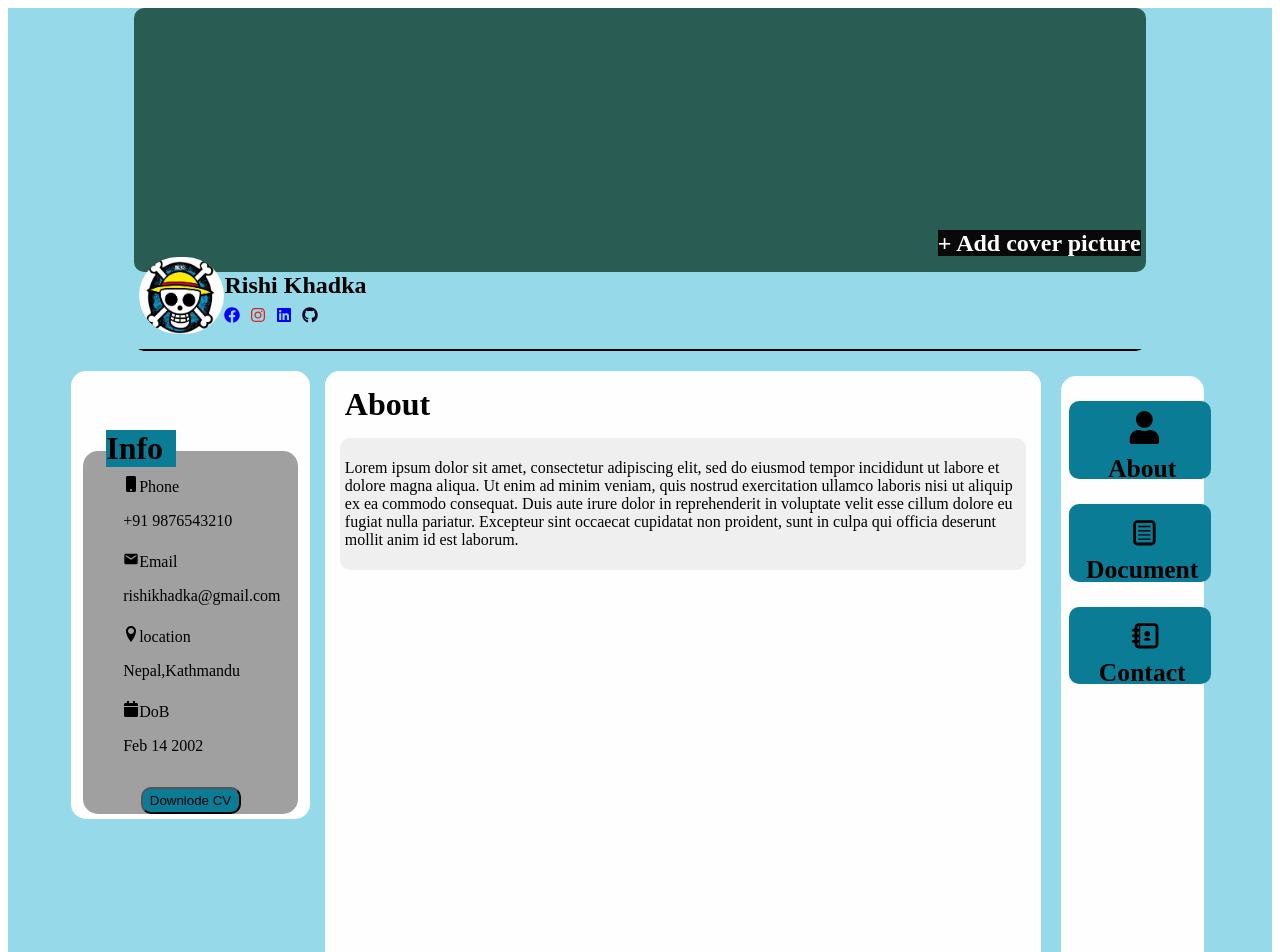
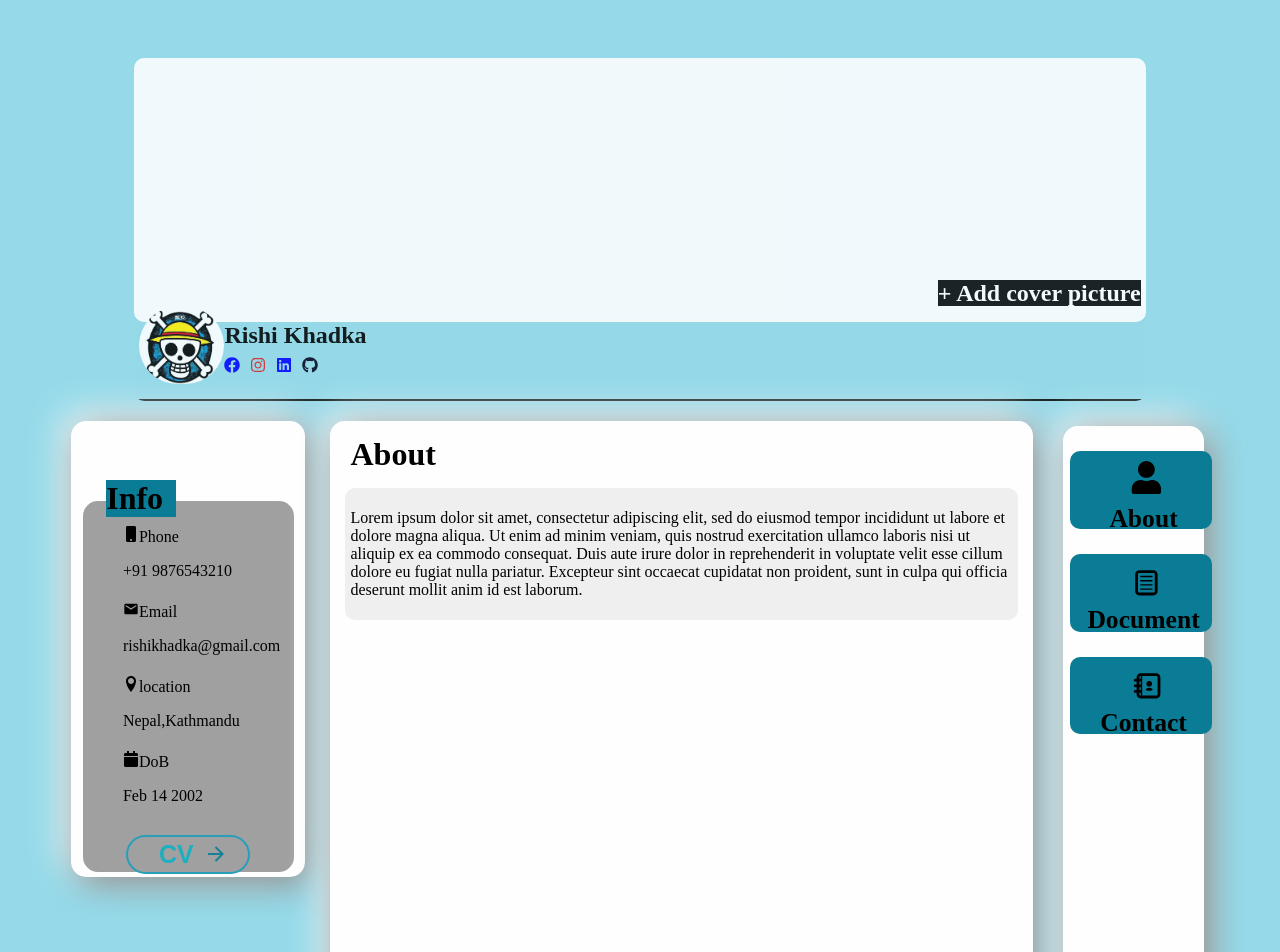
Before and after one commit to Rishikdk/Portfilo, a React (Vite) app in the folder Rishi_portfilo/: page / in a window 1280 px wide. Shown: the top 952 px of the page. Built offline with nearby package versions, Linux system fonts and the light colour scheme.

Commit message:
div animation

```diff
--- a/Rishi_portfilo/src/App.css
+++ b/Rishi_portfilo/src/App.css
@@ -5,19 +5,30 @@
   background-color: var(--main-color);
   gap: 15px;
 }
+.container_header {
+  margin-top: 50px;
+  display: flex;
+  opacity: 0.9;
+  animation: fadeOut linear;
+  animation-timeline: view();
+  animation-range: exit -70px;
+}
 
 .container_card {
   display: flex;
   flex-direction: row;
   width: 90%;
   margin: 0 auto;
-  gap: 15px;
+  gap: 25px;
   align-items: start;
 }
 
 .right_card {
   flex: 0.6;
   margin-top: 5px;
+  opacity: 0;
+  transform: translateX(60px);
+  animation: transitionIn 2s linear forwards;
   display: flex;
   padding: 5px;
 }
@@ -25,6 +36,9 @@
 .left_card {
   flex: 1;
   margin-top: 5px;
+  opacity: 0;
+  transform: translateX(-50px);
+  animation: transitionIn 2s linear forwards;
   display: flex;
   height: auto;
 }
@@ -33,6 +47,9 @@
   flex: 3;
   margin-top: 5px;
   display: flex;
+  opacity: 0;
+  transform: translateY(80px);
+  animation: transitionIn 1s linear forwards;
   border-radius: 15px;
   background-color: white;
 }
@@ -49,3 +66,23 @@
   border-radius: 10px;
   padding: 5px;
 }
+
+@keyframes transitionIn {
+  to {
+    opacity: 1;
+    transform: translateX(0);
+  }
+}
+
+@keyframes transitionInn {
+  to {
+    opacity: 1;
+    transform: translateY(0);
+  }
+}
+
+@keyframes fadeOut {
+  to {
+    opacity: 0;
+  }
+}
--- a/Rishi_portfilo/src/assets/components/Style/card.css
+++ b/Rishi_portfilo/src/assets/components/Style/card.css
@@ -7,6 +7,8 @@
   background-color: var(--white);
   justify-content: center;
   border-radius: 15px;
+
+  box-shadow: 7px 7px 35px #898989, -7px -7px 35px #ffffff;
 }
 .container_info h1 {
   display: flex;
@@ -37,12 +39,103 @@
   list-style: none;
 }
 
-.contact button {
+.animated-button {
+  position: relative;
   display: flex;
-  width: 100px;
-  height: 1.7rem;
+  align-items: center;
   justify-content: center;
-  align-items: center;
-  background-color: #0b7c95;
-  border-radius: 10px;
+  gap: 4px;
+  width: 120px;
+  height: 35px;
+  border: 4px solid;
+  border-color: transparent;
+  font-size: 25px;
+  background-color: inherit;
+  border-radius: 100px;
+  font-weight: 600;
+  color: rgb(29, 175, 192);
+  box-shadow: 0 0 0 2px rgb(39, 159, 186);
+  cursor: pointer;
+  overflow: hidden;
+  transition: all 0.6s cubic-bezier(0.23, 1, 0.32, 1);
 }
+
+.animated-button svg {
+  position: absolute;
+  width: 24px;
+  fill: rgb(21, 129, 149);
+  z-index: 9;
+  transition: all 0.8s cubic-bezier(0.23, 1, 0.32, 1);
+}
+
+.animated-button .arr-1 {
+  right: 16px;
+}
+
+.animated-button .arr-2 {
+  left: -25%;
+}
+
+.animated-button .circle {
+  position: absolute;
+  top: 50%;
+  left: 50%;
+  transform: translate(-50%, -50%);
+  width: 20px;
+  height: 20px;
+  background-color: greenyellow;
+  border-radius: 50%;
+  opacity: 0;
+  transition: all 0.8s cubic-bezier(0.23, 1, 0.32, 1);
+}
+
+.animated-button .text {
+  position: relative;
+  z-index: 1;
+  transform: translateX(-12px);
+  transition: all 0.8s cubic-bezier(0.23, 1, 0.32, 1);
+}
+
+.animated-button:hover {
+  box-shadow: 0 0 0 12px transparent;
+  color: #212121;
+  border-radius: 12px;
+}
+
+.animated-button:hover .arr-1 {
+  right: -25%;
+}
+
+.animated-button:hover .arr-2 {
+  left: 16px;
+}
+
+.animated-button:hover .text {
+  transform: translateX(12px);
+}
+
+.animated-button:hover svg {
+  fill: #212121;
+}
+
+.animated-button:active {
+  scale: 0.95;
+  box-shadow: 0 0 0 4px greenyellow;
+}
+
+.animated-button:hover .circle {
+  width: 220px;
+  height: 220px;
+  opacity: 1;
+}
+
+@keyframes transitionIn {
+  from {
+    opacity: 0;
+    transform: translateY(-30px);
+  }
+  to {
+    opacity: 1;
+    transform: translateY(0);
+  }
+}
--- a/Rishi_portfilo/src/assets/components/Style/header.css
+++ b/Rishi_portfilo/src/assets/components/Style/header.css
@@ -17,7 +17,7 @@
   height: 16.5rem;
   justify-content: flex-end;
   align-items: end;
-  background-color: #295d54;
+  background-color: var(--white);
   border-radius: 10px;
 }
 
@@ -100,3 +100,14 @@
 .github:hover {
   color: rgb(5, 0, 0);
 }
+
+@keyframes transitionIn {
+  form {
+    opacity: 0;
+    transform: translateX(-10px);
+  }
+  to {
+    opacity: 0;
+    transform: translateX(-10px);
+  }
+}
--- a/Rishi_portfilo/src/assets/components/Style/mid.css
+++ b/Rishi_portfilo/src/assets/components/Style/mid.css
@@ -8,4 +8,5 @@
   background-color: var(--white);
   border-radius: 15px;
   padding: 5px 10px;
+  box-shadow: 7px 7px 35px #898989, -7px -7px 35px #ffffff;
 }
--- a/Rishi_portfilo/src/assets/components/Style/right.css
+++ b/Rishi_portfilo/src/assets/components/Style/right.css
@@ -7,6 +7,7 @@
   height: 90vh;
   width: 100%;
   border-radius: 15px;
+  box-shadow: 7px 7px 35px #898989, -7px -7px 35px #ffffff;
 }
 
 .container_right ul {
--- a/Rishi_portfilo/src/assets/components/card_left.jsx
+++ b/Rishi_portfilo/src/assets/components/card_left.jsx
@@ -37,7 +37,24 @@ class Cardleft extends React.Component {
               </li>
             </ul>
 
-            <button>Downlode CV</button>
+            <button class="animated-button">
+              <svg
+                viewBox="0 0 24 24"
+                class="arr-2"
+                xmlns="http://www.w3.org/2000/svg"
+              >
+                <path d="M16.1716 10.9999L10.8076 5.63589L12.2218 4.22168L20 11.9999L12.2218 19.778L10.8076 18.3638L16.1716 12.9999H4V10.9999H16.1716Z"></path>
+              </svg>
+              <span class="text">CV</span>
+              <span class="circle">Download</span>
+              <svg
+                viewBox="0 0 24 24"
+                class="arr-1"
+                xmlns="http://www.w3.org/2000/svg"
+              >
+                <path d="M16.1716 10.9999L10.8076 5.63589L12.2218 4.22168L20 11.9999L12.2218 19.778L10.8076 18.3638L16.1716 12.9999H4V10.9999H16.1716Z"></path>
+              </svg>
+            </button>
           </div>
         </div>
       </>
--- /dev/null
+++ b/Rishi_portfilo/src/index.css
@@ -0,0 +1,9 @@
+@import url("./assets/components/Style/root.css");
+
+/* .root {
+  background-color: var(--main-color);
+} */
+
+body {
+  background-color: var(--main-color);
+}
--- a/Rishi_portfilo/src/main.jsx
+++ b/Rishi_portfilo/src/main.jsx
@@ -1,6 +1,7 @@
 import React from "react";
 import ReactDOM from "react-dom/client";
 import App from "./App.jsx";
+import "./index.css";
 
 ReactDOM.createRoot(document.getElementById("root")).render(
   <React.StrictMode>
```
